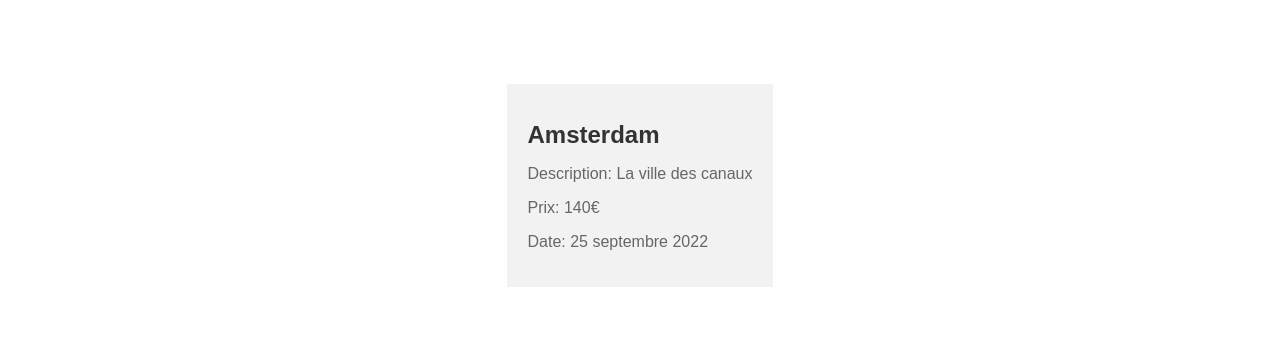
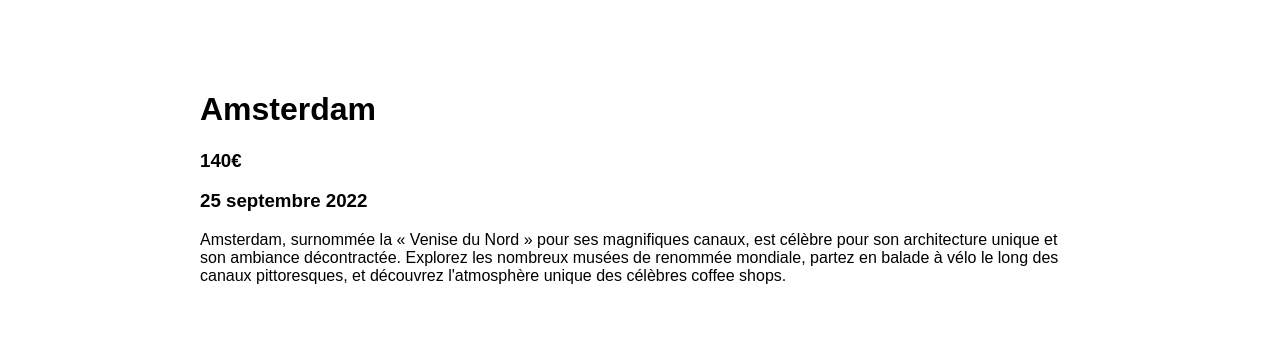
Before and after one commit to Aurelien-DRUON/Oasis, a React (Vite) app: page /details/amsterdam in a window 1280 px wide. Shown: the part 280-631 px from the top of the page. Built offline with nearby package versions, Linux system fonts and the light colour scheme.

Commit message:
finished ?

```diff
--- a/src/pages/Detailscreen/Detailscreen.jsx
+++ b/src/pages/Detailscreen/Detailscreen.jsx
@@ -3,19 +3,7 @@ import styled from "styled-components";
 
 const Container = styled.div`
   font-family: Arial, Helvetica, sans-serif;
-  margin: 20px;
-  padding: 20px;
-  background-color: #f2f2f2;
-`;
-
-const Title = styled.h1`
-  font-size: 24px;
-  color: #333;
-`;
-
-const Text = styled.p`
-  font-size: 16px;
-  color: #666;
+  padding: 0 200px;
 `;
 
 function Detailscreen() {
@@ -24,49 +12,57 @@ function Detailscreen() {
   const destinations = {
     paris: {
       name: "Paris",
-      description: "La ville de l'amour",
+      description:
+        "Paris, la ville de l'amour, est réputée pour sa beauté et son romantisme. Découvrez la majestueuse Tour Eiffel, flânez le long des Champs-Élysées bordés de boutiques de luxe, et délectez-vous de délicieux croissants dans les charmantes cafés parisiens.",
       price: "100€",
       date: "15 août 2022",
     },
     londres: {
       name: "Londres",
-      description: "La capitale britannique",
+      description:
+        "Londres, la capitale britannique, est une métropole dynamique et cosmopolite. Visitez le Buckingham Palace, la résidence officielle de la monarchie britannique, explorez les trésors du British Museum, et offrez-vous une expérience authentique avec une tasse de thé à l'anglaise accompagnée de scones frais.",
       price: "150€",
       date: "10 septembre 2022",
     },
     madrid: {
       name: "Madrid",
-      description: "La ville animée d'Espagne",
+      description:
+        "Madrid, la vibrante capitale espagnole, est renommée pour sa vie nocturne animée et sa riche scène culturelle. Explorez le majestueux Palais Royal, détendez-vous dans le magnifique parc du Retiro, et régalez-vous de délicieuses tapas accompagnées de vin espagnol dans les bars animés de la ville. ",
       price: "120€",
       date: "20 juillet 2022",
     },
     berlin: {
       name: "Berlin",
-      description: "La ville historique d'Allemagne",
+      description:
+        "Berlin, ville emblématique de l'histoire allemande, offre un fascinant mélange d'histoire et de modernité. Visitez le célèbre mur de Berlin chargé d'histoire, admirez la majestueuse Porte de Brandebourg, et plongez-vous dans la scène artistique dynamique de la ville.",
       price: "130€",
       date: "30 août 2022",
     },
     amsterdam: {
       name: "Amsterdam",
-      description: "La ville des canaux",
+      description:
+        "Amsterdam, surnommée la « Venise du Nord » pour ses magnifiques canaux, est célèbre pour son architecture unique et son ambiance décontractée. Explorez les nombreux musées de renommée mondiale, partez en balade à vélo le long des canaux pittoresques, et découvrez l'atmosphère unique des célèbres coffee shops.",
       price: "140€",
       date: "25 septembre 2022",
     },
     rome: {
       name: "Rome",
-      description: "La ville éternelle",
+      description:
+        "Rome, la ville éternelle, est un véritable musée à ciel ouvert avec ses vestiges historiques impressionnants. Admirez l'incroyable architecture du Colisée, jetez une pièce dans la fontaine de Trevi pour vous assurer un retour à Rome, et dégustez une délicieuse pizza italienne dans une trattoria traditionnelle.",
       price: "160€",
       date: "5 juillet 2022",
     },
     varsovie: {
       name: "Varsovie",
-      description: "La capitale polonaise",
+      description:
+        "Varsovie, la capitale dynamique de la Pologne, offre un mélange captivant d'histoire et de modernité. Explorez la charmante vieille ville reconstruite, admirez le palais de la Culture et de la Science, et délectez-vous des saveurs riches et variées de la cuisine polonaise.",
       price: "110€",
       date: "5 octobre 2022",
     },
     berne: {
       name: "Berne",
-      description: "La capitale suisse",
+      description:
+        "Berne, la pittoresque capitale suisse, est entourée de paysages à couper le souffle. Explorez les rues pavées de la vieille ville classée au patrimoine mondial de l'UNESCO, visitez le majestueux Palais fédéral, et régalez-vous de délicieux chocolats suisses dans les chocolateries traditionnelles.",
       price: "180€",
       date: "20 octobre 2022",
     },
@@ -76,10 +72,10 @@ function Detailscreen() {
 
   return (
     <Container>
-      <Title>{destination.name}</Title>
-      <Text>Description: {destination.description}</Text>
-      <Text>Prix: {destination.price}</Text>
-      <Text>Date: {destination.date}</Text>
+      <h1>{destination.name}</h1>
+      <h3>{destination.price}</h3>
+      <h3>{destination.date}</h3>
+      <p>{destination.description}</p>
     </Container>
   );
 }
--- a/src/pages/Homescreen/Homescreen.jsx
+++ b/src/pages/Homescreen/Homescreen.jsx
@@ -66,7 +66,7 @@ function Homescreen() {
             Paris
           </Presentation0>
         </Link>
-        <Link to="/details/london">
+        <Link to="/details/londres">
           <Presentation0 img="https://source.unsplash.com/random/240x128">
             Londres
           </Presentation0>
```
Also changed, not shown: 1 other file (tests, documents, lock files or other folders).
